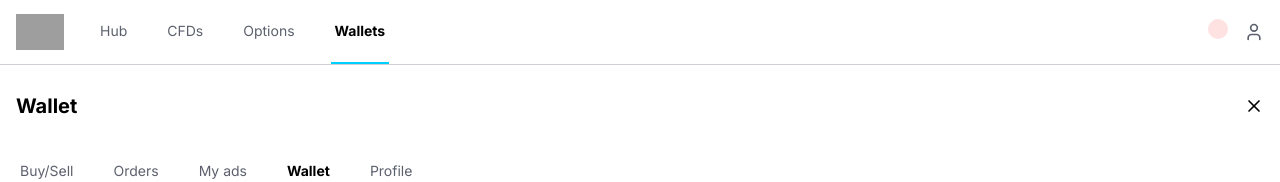
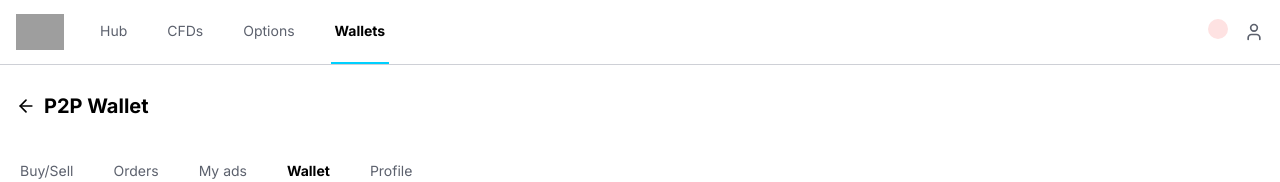
Before and after one commit to farrah-deriv/p2pv0, a Next.js app: page /wallet in a window 1280 px wide. Shown: the top 182 px of the page. Built offline with nearby package versions, Linux system fonts and the light colour scheme; no server answers; grey boxes are pictures that could not be loaded.

Commit message:
fix for wallet page

```diff
--- a/app/wallet/page.tsx
+++ b/app/wallet/page.tsx
@@ -4,7 +4,7 @@ import WalletBalance from "./components/wallet-balance"
 export default function WalletPage() {
   return (
     <div className="min-h-screen bg-background px-4 md:px-4">
-      <Navigation title="Wallet" isBackBtnVisible={false} isVisible={true} />
+      <Navigation title="P2P Wallet" isBackBtnVisible={true} isVisible={true} />
       <div className="container mx-auto px-4 py-6">
         <WalletBalance />
       </div>
```
